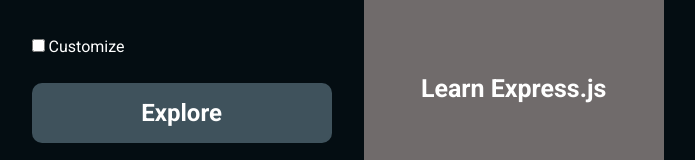
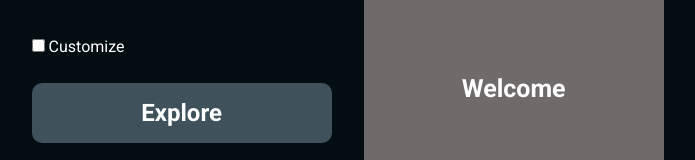
Before and after one commit to NatnaelSisay/Ideas, a React (Vite) app: page / in a window 1280 px wide. Shown: the part 343-503 px from the top of the page, without its empty margins (324-1019 px from the left). Built offline with nearby package versions, Linux system fonts and the light colour scheme.

Commit message:
fix: secure api

```diff
--- a/src/App.jsx
+++ b/src/App.jsx
@@ -8,10 +8,10 @@
 
 import "./App.css";
 
-const BASE_API = "http://www.boredapi.com/api/activity/";
+const BASE_API = "https://www.boredapi.com/api/activity/";
 
 const initialState = {
-	activity: "Learn Express.js",
+	activity: "Welcome",
 	accessibility: 0.25,
 	type: "education",
 	participants: 1,
```
